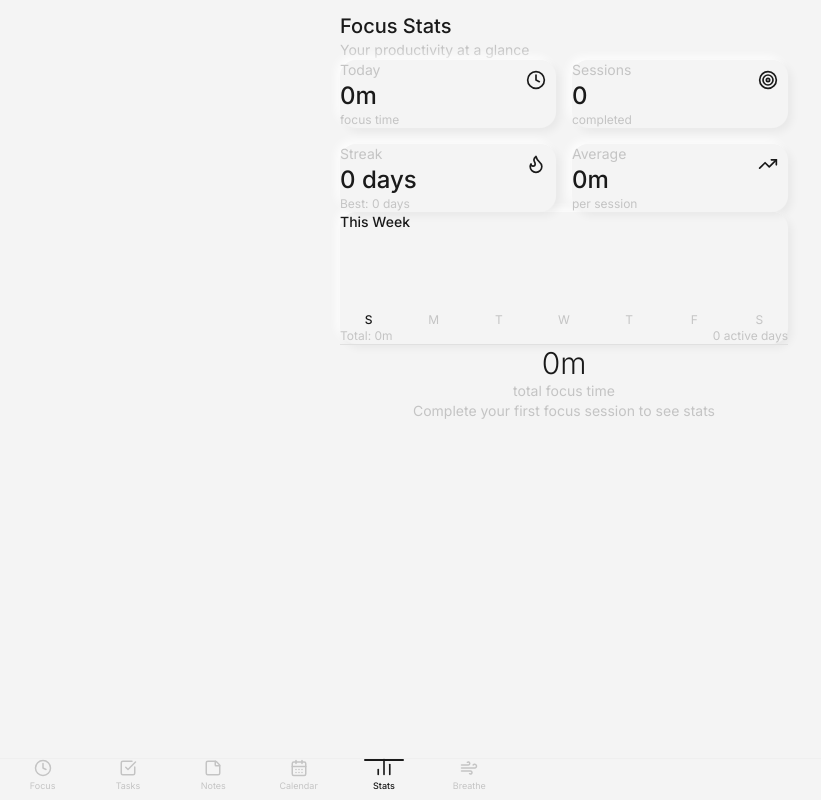
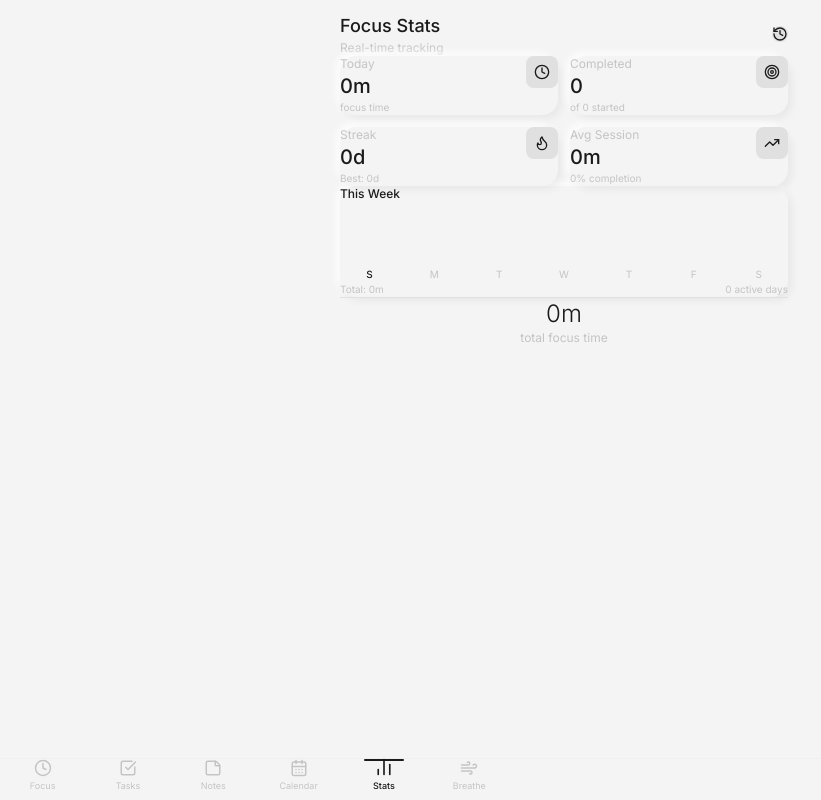
Before and after one commit to Nathanellevy-DI/TheZen.github.io, a React (Vite) app: page / in a window 1280 px wide. Both pictures are taken after a click on the button "Stats". Shown: the whole page, without its empty margins (0-821 px from the left). Built offline with nearby package versions, Linux system fonts and the light colour scheme.

Commit message:
Add session history and start tracking to Stats

```diff
--- a/src/components/Stats/FocusStats.jsx
+++ b/src/components/Stats/FocusStats.jsx
@@ -1,81 +1,67 @@
-import { useState, useEffect } from 'react';
-import { motion } from 'framer-motion';
+import { useState, useEffect, useCallback } from 'react';
+import { motion, AnimatePresence } from 'framer-motion';
 import { getStorageItem, setStorageItem } from '../../utils/storage';
-import { Clock, Target, Flame, TrendingUp } from 'lucide-react';
+import { Clock, Target, Flame, TrendingUp, Play, CheckCircle, History } from 'lucide-react';
 
-/**
- * Format seconds to hours and minutes
- */
 function formatDuration(seconds) {
     const hours = Math.floor(seconds / 3600);
     const mins = Math.floor((seconds % 3600) / 60);
-
-    if (hours > 0) {
-        return `${hours}h ${mins}m`;
-    }
+    if (hours > 0) return `${hours}h ${mins}m`;
     return `${mins}m`;
 }
 
-/**
- * Get today's date key for storage
- */
 function getTodayKey() {
     return new Date().toISOString().split('T')[0];
 }
 
-/**
- * StatCard - Individual stat display
- */
-function StatCard({ icon: Icon, label, value, subtext, color = 'ink' }) {
+function formatTime(dateStr) {
+    return new Date(dateStr).toLocaleTimeString('en-US', { hour: 'numeric', minute: '2-digit' });
+}
+
+function formatDate(dateStr) {
+    return new Date(dateStr).toLocaleDateString('en-US', { month: 'short', day: 'numeric' });
+}
+
+function StatCard({ icon: Icon, label, value, subtext }) {
     return (
         <motion.div
-            className="bg-paper rounded-2xl p-4 shadow-clay-soft"
+            className="bg-paper rounded-2xl p-3 shadow-clay-soft"
             initial={{ opacity: 0, y: 20 }}
             animate={{ opacity: 1, y: 0 }}
-            whileHover={{ scale: 1.02 }}
-            transition={{ type: 'spring', stiffness: 300, damping: 25 }}
+            whileTap={{ scale: 0.98 }}
         >
             <div className="flex items-start justify-between">
                 <div>
-                    <p className="text-sm text-stone-dark mb-1">{label}</p>
-                    <p className="text-2xl font-medium text-ink">{value}</p>
-                    {subtext && (
-                        <p className="text-xs text-stone-dark mt-1">{subtext}</p>
-                    )}
+                    <p className="text-xs text-stone-dark mb-0.5">{label}</p>
+                    <p className="text-xl font-medium text-ink">{value}</p>
+                    {subtext && <p className="text-[10px] text-stone-dark mt-0.5">{subtext}</p>}
                 </div>
-                <div className={`w-10 h-10 rounded-xl bg-${color}/10 flex items-center justify-center`}>
-                    <Icon size={20} className="text-ink" />
+                <div className="w-8 h-8 rounded-lg bg-stone flex items-center justify-center">
+                    <Icon size={16} className="text-ink" />
                 </div>
             </div>
         </motion.div>
     );
 }
 
-/**
- * WeekChart - Simple week visualization
- */
 function WeekChart({ data }) {
     const days = ['S', 'M', 'T', 'W', 'T', 'F', 'S'];
     const maxValue = Math.max(...data, 1);
 
     return (
-        <div className="flex items-end justify-between gap-2 h-24 px-2">
+        <div className="flex items-end justify-between gap-1.5 h-20 px-1">
             {data.map((value, i) => {
                 const height = (value / maxValue) * 100;
                 const isToday = i === new Date().getDay();
-
                 return (
-                    <div key={i} className="flex-1 flex flex-col items-center gap-1">
+                    <div key={i} className="flex-1 flex flex-col items-center gap-0.5">
                         <motion.div
-                            className={`w-full rounded-t-lg ${isToday ? 'bg-ink' : 'bg-stone'
-                                }`}
+                            className={`w-full rounded-t-md ${isToday ? 'bg-ink' : 'bg-stone'}`}
                             initial={{ height: 0 }}
                             animate={{ height: `${Math.max(height, 4)}%` }}
                             transition={{ delay: i * 0.05, type: 'spring', stiffness: 300, damping: 25 }}
                         />
-                        <span className={`text-xs ${isToday ? 'text-ink font-medium' : 'text-stone-dark'}`}>
-                            {days[i]}
-                        </span>
+                        <span className={`text-[10px] ${isToday ? 'text-ink font-medium' : 'text-stone-dark'}`}>{days[i]}</span>
                     </div>
                 );
             })}
@@ -83,147 +69,233 @@ function WeekChart({ data }) {
     );
 }
 
-/**
- * FocusStats - Productivity statistics dashboard
- */
+// Stats storage key
+const STATS_KEY = 'focus_stats';
+
+// Get default stats structure
+function getDefaultStats() {
+    return {
+        totalFocusTime: 0,
+        sessionsCompleted: 0,
+        sessionsStarted: 0,
+        currentStreak: 0,
+        longestStreak: 0,
+        weeklyData: [0, 0, 0, 0, 0, 0, 0],
+        lastSessionDate: null,
+        history: [], // Array of { id, type, duration, timestamp, completed }
+    };
+}
+
 export function FocusStats() {
     const [stats, setStats] = useState(() => {
-        const stored = getStorageItem('focus_stats', null);
-        return stored || {
-            totalFocusTime: 0,
-            sessionsCompleted: 0,
-            currentStreak: 0,
-            longestStreak: 0,
-            weeklyData: [0, 0, 0, 0, 0, 0, 0],
-            lastSessionDate: null,
+        const stored = getStorageItem(STATS_KEY, null);
+        return { ...getDefaultStats(), ...stored };
+    });
+    const [showHistory, setShowHistory] = useState(false);
+
+    // Listen for storage changes (real-time updates)
+    useEffect(() => {
+        const handleStorageChange = () => {
+            const stored = getStorageItem(STATS_KEY, null);
+            if (stored) setStats({ ...getDefaultStats(), ...stored });
         };
-    });
 
-    // Calculate derived stats
+        window.addEventListener('storage', handleStorageChange);
+        // Also poll every 2 seconds for same-tab updates
+        const interval = setInterval(handleStorageChange, 2000);
+
+        return () => {
+            window.removeEventListener('storage', handleStorageChange);
+            clearInterval(interval);
+        };
+    }, []);
+
     const todayFocusTime = stats.weeklyData[new Date().getDay()] || 0;
     const avgSessionTime = stats.sessionsCompleted > 0
         ? Math.round(stats.totalFocusTime / stats.sessionsCompleted / 60)
         : 0;
+    const completionRate = stats.sessionsStarted > 0
+        ? Math.round((stats.sessionsCompleted / stats.sessionsStarted) * 100)
+        : 0;
+
+    // Get today's history
+    const todayHistory = stats.history?.filter(h => h.timestamp?.startsWith(getTodayKey())) || [];
+    const recentHistory = stats.history?.slice(0, 20) || [];
 
     return (
-        <div className="w-full max-w-md mx-auto p-4">
-            {/* Header */}
-            <div className="mb-6">
-                <h2 className="text-xl font-medium text-ink">Focus Stats</h2>
-                <p className="text-sm text-stone-dark">Your productivity at a glance</p>
+        <div className="w-full max-w-md mx-auto">
+            <div className="flex items-center justify-between mb-4">
+                <div>
+                    <h2 className="text-lg font-medium text-ink">Focus Stats</h2>
+                    <p className="text-xs text-stone-dark">Real-time tracking</p>
+                </div>
+                <button
+                    onClick={() => setShowHistory(!showHistory)}
+                    className={`p-2 rounded-lg ${showHistory ? 'bg-ink text-paper' : 'bg-stone text-ink'}`}
+                >
+                    <History size={16} />
+                </button>
             </div>
 
             {/* Stats Grid */}
-            <div className="grid grid-cols-2 gap-4 mb-6">
-                <StatCard
-                    icon={Clock}
-                    label="Today"
-                    value={formatDuration(todayFocusTime * 60)}
-                    subtext="focus time"
-                />
-                <StatCard
-                    icon={Target}
-                    label="Sessions"
-                    value={stats.sessionsCompleted}
-                    subtext="completed"
-                />
-                <StatCard
-                    icon={Flame}
-                    label="Streak"
-                    value={`${stats.currentStreak} days`}
-                    subtext={`Best: ${stats.longestStreak} days`}
-                />
-                <StatCard
-                    icon={TrendingUp}
-                    label="Average"
-                    value={`${avgSessionTime}m`}
-                    subtext="per session"
-                />
+            <div className="grid grid-cols-2 gap-3 mb-4">
+                <StatCard icon={Clock} label="Today" value={formatDuration(todayFocusTime * 60)} subtext="focus time" />
+                <StatCard icon={Target} label="Completed" value={stats.sessionsCompleted} subtext={`of ${stats.sessionsStarted} started`} />
+                <StatCard icon={Flame} label="Streak" value={`${stats.currentStreak}d`} subtext={`Best: ${stats.longestStreak}d`} />
+                <StatCard icon={TrendingUp} label="Avg Session" value={`${avgSessionTime}m`} subtext={`${completionRate}% completion`} />
             </div>
+
+            {/* Session History */}
+            <AnimatePresence>
+                {showHistory && (
+                    <motion.div
+                        initial={{ opacity: 0, height: 0 }}
+                        animate={{ opacity: 1, height: 'auto' }}
+                        exit={{ opacity: 0, height: 0 }}
+                        className="mb-4 overflow-hidden"
+                    >
+                        <div className="bg-paper rounded-2xl p-4 shadow-clay-soft">
+                            <h3 className="text-sm font-medium text-ink mb-3">Session History</h3>
+
+                            {recentHistory.length === 0 ? (
+                                <p className="text-xs text-stone-dark text-center py-4">No sessions yet</p>
+                            ) : (
+                                <div className="space-y-2 max-h-60 overflow-y-auto">
+                                    {recentHistory.map((session, i) => (
+                                        <div key={session.id || i} className="flex items-center gap-3 py-2 border-b border-stone last:border-0">
+                                            <div className={`w-6 h-6 rounded-full flex items-center justify-center ${session.completed ? 'bg-green-100' : 'bg-stone'}`}>
+                                                {session.completed ? (
+                                                    <CheckCircle size={12} className="text-green-600" />
+                                                ) : (
+                                                    <Play size={10} className="text-stone-dark" />
+                                                )}
+                                            </div>
+                                            <div className="flex-1">
+                                                <p className="text-sm text-ink">
+                                                    {session.completed ? 'Completed' : 'Started'} • {Math.round(session.duration / 60)}m
+                                                </p>
+                                                <p className="text-[10px] text-stone-dark">
+                                                    {formatDate(session.timestamp)} at {formatTime(session.timestamp)}
+                                                </p>
+                                            </div>
+                                        </div>
+                                    ))}
+                                </div>
+                            )}
+                        </div>
+                    </motion.div>
+                )}
+            </AnimatePresence>
 
             {/* Weekly Chart */}
             <div className="bg-paper rounded-2xl p-4 shadow-clay-soft">
-                <h3 className="text-sm font-medium text-ink mb-4">This Week</h3>
+                <h3 className="text-xs font-medium text-ink mb-3">This Week</h3>
                 <WeekChart data={stats.weeklyData} />
-                <div className="flex justify-between mt-3 text-xs text-stone-dark">
+                <div className="flex justify-between mt-2 text-[10px] text-stone-dark">
                     <span>Total: {formatDuration(stats.weeklyData.reduce((a, b) => a + b, 0) * 60)}</span>
                     <span>{stats.weeklyData.filter(d => d > 0).length} active days</span>
                 </div>
             </div>
 
-            {/* Total Stats */}
-            <motion.div
-                className="mt-6 text-center py-6 border-t border-stone"
-                initial={{ opacity: 0 }}
-                animate={{ opacity: 1 }}
-                transition={{ delay: 0.3 }}
-            >
-                <p className="text-3xl font-light text-ink mb-2">
-                    {formatDuration(stats.totalFocusTime)}
-                </p>
-                <p className="text-sm text-stone-dark">total focus time</p>
-            </motion.div>
+            {/* Total */}
+            <div className="mt-4 text-center py-4 border-t border-stone">
+                <p className="text-2xl font-light text-ink">{formatDuration(stats.totalFocusTime)}</p>
+                <p className="text-xs text-stone-dark">total focus time</p>
+            </div>
 
-            {/* Empty state */}
-            {stats.sessionsCompleted === 0 && (
-                <motion.div
-                    className="text-center py-8 text-stone-dark"
-                    initial={{ opacity: 0 }}
-                    animate={{ opacity: 1 }}
-                >
-                    <p className="text-sm">Complete your first focus session to see stats</p>
-                </motion.div>
+            {/* Today's Activity */}
+            {todayHistory.length > 0 && (
+                <div className="mt-4 p-3 bg-stone rounded-xl">
+                    <p className="text-xs font-medium text-ink mb-2">Today's Activity</p>
+                    <div className="flex items-center gap-4 text-xs text-stone-dark">
+                        <span><Play size={10} className="inline mr-1" />{todayHistory.length} started</span>
+                        <span><CheckCircle size={10} className="inline mr-1" />{todayHistory.filter(h => h.completed).length} completed</span>
+                    </div>
+                </div>
             )}
         </div>
     );
 }
 
 /**
- * Hook to record a completed focus session
+ * Hook to record when timer starts
+ */
+export function useRecordStart() {
+    return useCallback((durationSeconds) => {
+        const stored = getStorageItem(STATS_KEY, null) || getDefaultStats();
+
+        const newHistory = [
+            {
+                id: Date.now().toString(36),
+                type: 'start',
+                duration: durationSeconds,
+                timestamp: new Date().toISOString(),
+                completed: false,
+            },
+            ...(stored.history || []).slice(0, 99), // Keep last 100
+        ];
+
+        const newStats = {
+            ...stored,
+            sessionsStarted: (stored.sessionsStarted || 0) + 1,
+            history: newHistory,
+        };
+
+        setStorageItem(STATS_KEY, newStats);
+        return newStats;
+    }, []);
+}
+
+/**
+ * Hook to record completed session
  */
 export function useRecordSession() {
-    return (durationSeconds) => {
-        const stored = getStorageItem('focus_stats', null) || {
-            totalFocusTime: 0,
-            sessionsCompleted: 0,
-            currentStreak: 0,
-            longestStreak: 0,
-            weeklyData: [0, 0, 0, 0, 0, 0, 0],
-            lastSessionDate: null,
-        };
+    return useCallback((durationSeconds) => {
+        const stored = getStorageItem(STATS_KEY, null) || getDefaultStats();
 
         const today = getTodayKey();
         const todayDayIndex = new Date().getDay();
         const durationMinutes = Math.round(durationSeconds / 60);
 
-        // Update weekly data
-        const newWeeklyData = [...stored.weeklyData];
+        const newWeeklyData = [...(stored.weeklyData || [0, 0, 0, 0, 0, 0, 0])];
         newWeeklyData[todayDayIndex] = (newWeeklyData[todayDayIndex] || 0) + durationMinutes;
 
-        // Update streak
-        let newStreak = stored.currentStreak;
+        let newStreak = stored.currentStreak || 0;
         if (stored.lastSessionDate !== today) {
             const yesterday = new Date();
             yesterday.setDate(yesterday.getDate() - 1);
             const yesterdayKey = yesterday.toISOString().split('T')[0];
-
             if (stored.lastSessionDate === yesterdayKey) {
-                newStreak = stored.currentStreak + 1;
-            } else if (stored.lastSessionDate !== today) {
+                newStreak = (stored.currentStreak || 0) + 1;
+            } else {
                 newStreak = 1;
             }
         }
 
+        // Add to history
+        const newHistory = [
+            {
+                id: Date.now().toString(36),
+                type: 'complete',
+                duration: durationSeconds,
+                timestamp: new Date().toISOString(),
+                completed: true,
+            },
+            ...(stored.history || []).slice(0, 99),
+        ];
+
         const newStats = {
-            totalFocusTime: stored.totalFocusTime + durationSeconds,
-            sessionsCompleted: stored.sessionsCompleted + 1,
+            ...stored,
+            totalFocusTime: (stored.totalFocusTime || 0) + durationSeconds,
+            sessionsCompleted: (stored.sessionsCompleted || 0) + 1,
             currentStreak: newStreak,
-            longestStreak: Math.max(stored.longestStreak, newStreak),
+            longestStreak: Math.max(stored.longestStreak || 0, newStreak),
             weeklyData: newWeeklyData,
             lastSessionDate: today,
+            history: newHistory,
         };
 
-        setStorageItem('focus_stats', newStats);
+        setStorageItem(STATS_KEY, newStats);
         return newStats;
-    };
+    }, []);
 }
```
Also changed, not shown: src/App.jsx (+7 -2 lines), src/components/ZenTimer/ZenTimer.jsx (+7 -4 lines).
